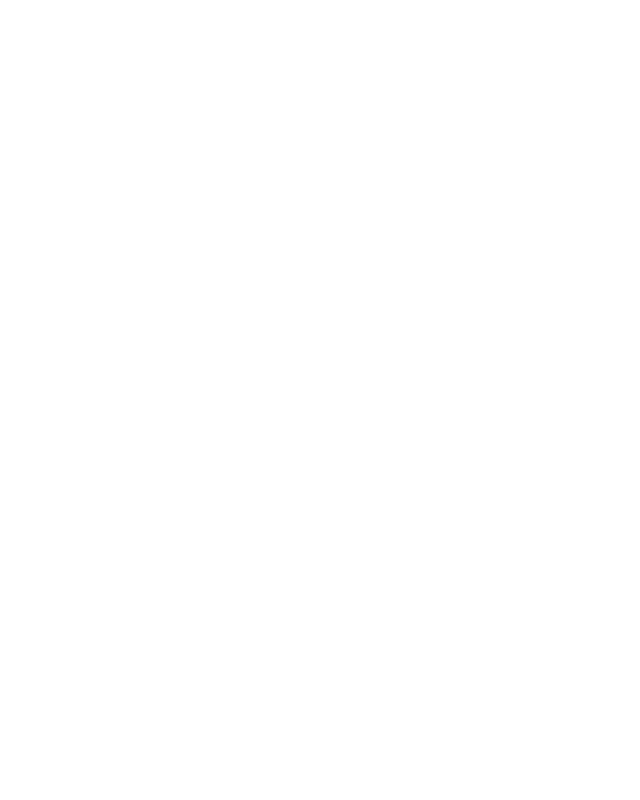
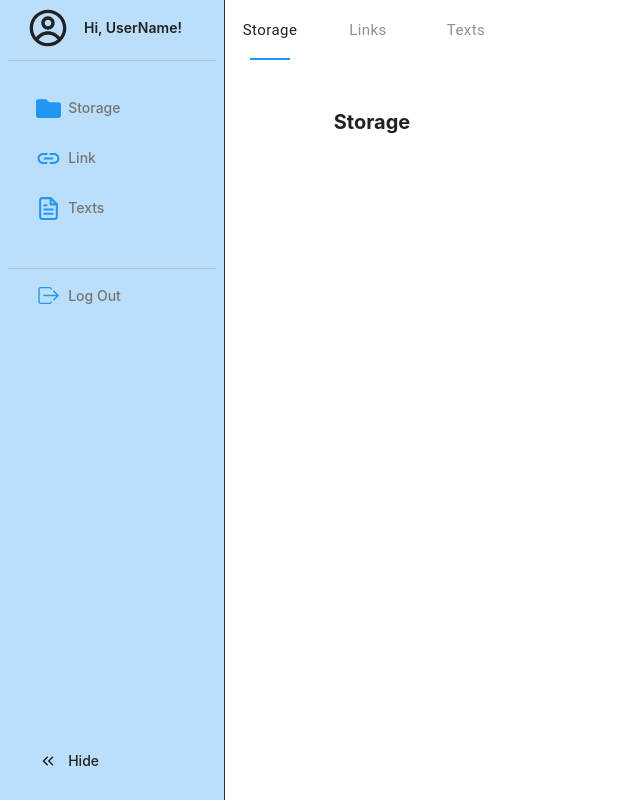
Before and after one commit to animal-squad/project-s-FE, a React (Vite) app: page /main/link in a window 1280 px wide. Before the commit this address had no page. Shown: the whole page, without its empty margins (0-640 px from the left). Built offline with nearby package versions, Linux system fonts and the light colour scheme.

Commit message:
Feat: Sidebar Navigate 적용
tabStore.ts를 headerStore.ts로 변경
sidebarStore.ts 추가
Sidebar.tsx 디자인 변경
Sidebar.tsx에 sidebarStore.ts 적용
Sidebar.tsx 각 버튼에 navigate 적용

#7

```diff
--- a/src/App.tsx
+++ b/src/App.tsx
@@ -3,6 +3,8 @@ import { BrowserRouter as Router, Routes, Route } from "react-router-dom";
 import Login from "./Pages/LoginPage";
 import Join from "./Pages/JoinPage";
 import MainPage from "./Pages/MainPage";
+
+// endpoint별로 렌더링
 
 const App = () => {
   return (
@@ -10,7 +12,9 @@ const App = () => {
       <Routes>
         <Route path="" element={<Login />} />
         <Route path="/join" element={<Join />} />
-        <Route path="/main" element={<MainPage />} />
+        <Route path="/main/storage" element={<MainPage />} />
+        <Route path="/main/link" element={<MainPage />} />
+        <Route path="/main/texts" element={<MainPage />} />
       </Routes>
     </Router>
   );
--- a/src/Layout/Header.tsx
+++ b/src/Layout/Header.tsx
@@ -3,7 +3,7 @@ import { styled } from "@mui/material/styles";
 import Tabs from "@mui/material/Tabs";
 import Tab from "@mui/material/Tab";
 import Box from "@mui/material/Box";
-import { useTabStore } from "../store/tabStore"; // Zustand 스토어 불러오기
+import { useTabStore } from "../store/headerStore"; // Zustand 스토어 불러오기
 
 interface StyledTabsProps {
   children?: React.ReactNode;
@@ -81,8 +81,8 @@ const StyledTab = styled((props: StyledTabProps) => (
 }));
 
 export default function Header() {
-  const selectedTab = useTabStore((state) => state.selectedTab); // Zustand에서 상태 불러오기
-  const setSelectedTab = useTabStore((state) => state.setSelectedTab);
+  const selectedTab = useTabStore((state) => state.selectedHeaderTab); // Zustand에서 상태 불러오기
+  const setSelectedTab = useTabStore((state) => state.setSelectedHeaderTab);
 
   const handleChange = (event: React.SyntheticEvent, newValue: number) => {
     setSelectedTab(newValue); // Zustand에 상태 업데이트
--- a/src/Layout/Sidebar.tsx
+++ b/src/Layout/Sidebar.tsx
@@ -1,4 +1,4 @@
-import React, { Dispatch, SetStateAction, useState } from "react";
+import React, { Dispatch, SetStateAction, useState, useEffect } from "react";
 import { IconType } from "react-icons";
 import { FiChevronsRight } from "react-icons/fi";
 import { FaFolder } from "react-icons/fa";
@@ -7,6 +7,8 @@ import { FiFileText } from "react-icons/fi";
 import { CgProfile } from "react-icons/cg";
 import { motion } from "framer-motion";
 import Divider from "@mui/material/Divider";
+import { useSidebarStore } from "../store/sidebarStore";
+import { useNavigate } from "react-router-dom";
 
 export const Example = () => {
   return (
@@ -19,14 +21,36 @@ export const Example = () => {
 
 const Sidebar = () => {
   const [open, setOpen] = useState(true);
-  const [selected, setSelected] = useState("Dashboard");
+
+  const selected = useSidebarStore((state) => state.selectedSidebarItem);
+  const setSelected = useSidebarStore((state)=> state.setSelectedSidebarItem);
+  const navigate = useNavigate(); // useNavigate 훅 사용
+
+  useEffect(() => {
+    switch (selected) {
+      case "Storage":
+        navigate("/main/storage");
+        break;
+      case "Link":
+        navigate("/main/link");
+        break;
+      case "Texts":
+        navigate("/main/texts");
+        break;
+      case "Log Out":
+        navigate("/logout");
+        break;
+      default:
+        break;
+    }
+  }, [selected, navigate]); // selected가 변경될 때마다 실행
 
   return (
     <motion.nav
       layout
       className="sticky top-0 h-screen shrink-0 border-r border-slate-300 bg-light_primary_color p-2"
       style={{
-        width: open ? "225px" : "fit-content",
+        width: open ? "225px" : "fit-content", // 열렸을 때 : 225px, 닫혀있을 때 : fit
       }}
     >
       <TitleSection open={open} />
@@ -86,7 +110,7 @@ const Option = ({
   IconColor: string;
   title: string;
   selected: string;
-  setSelected: Dispatch<SetStateAction<string>>;
+  setSelected: (item: string) => void;
   open: boolean;
   notifs?: number;
 }) => {
@@ -96,8 +120,9 @@ const Option = ({
       onClick={() => setSelected(title)}
       className={`relative flex h-15 w-full items-center rounded-md transition-colors bg-transparent text-primary_text ${
         selected === title
-          ? "bg-indigo-100 text-indigo-800"
-          : "text-slate-500 hover:bg-slate-100"
+          ? "border-primary_color text-primary_text shadow-lg"
+          : "text-secondary_text"
+          // 버튼 눌렸을때 / 안눌렸을때 디자인
       }`}
     >
       <motion.div
@@ -106,7 +131,7 @@ const Option = ({
       >
         <Icon color={IconColor} size="25" />
       </motion.div>
-      {open && (
+      {open && ( // 글씨 애니메이션
         <motion.span
           layout
           initial={{ opacity: 0, y: 12 }}
@@ -118,7 +143,7 @@ const Option = ({
         </motion.span>
       )}
 
-      {notifs && open && (
+      {notifs && open && ( // 알림 숫자 애니메이션
         <motion.span
           initial={{ scale: 0, opacity: 0 }}
           animate={{
@@ -136,7 +161,7 @@ const Option = ({
   );
 };
 
-const TitleSection = ({ open }: { open: boolean }) => {
+const TitleSection = ({ open }: { open: boolean }) => { // Title (프로필)
   return (
     <div className="mb-3 pb-3 ">
       <div className="flex cursor-pointer items-center justify-between rounded-md transition-colors hover:bg-slate-100">
@@ -163,8 +188,7 @@ const TitleSection = ({ open }: { open: boolean }) => {
 
 // {open && <FiChevronDown color='212121' className="mr-2" />} under first </div>
 
-const Logo = () => {
-  // Temp logo from https://logoipsum.com/
+const Logo = () => { // 로고 디자인
   return (
     <motion.div
       layout
@@ -175,7 +199,7 @@ const Logo = () => {
   );
 };
 
-const ToggleClose = ({
+const ToggleClose = ({ // 열릴때 / 닫힐때 애니메이션
   open,
   setOpen,
 }: {
--- a/src/Pages/LoginPage.tsx
+++ b/src/Pages/LoginPage.tsx
@@ -3,16 +3,16 @@ import { DotLottieReact } from "@lottiefiles/dotlottie-react";
 import { useNavigate } from "react-router-dom";
 
 const LoginPage = () => {
-  const navigate = useNavigate(); // Use the useNavigate hook
+  const navigate = useNavigate(); // useNavigate 훅 사용
 
-  // Handler for navigating to the main page
+  // 메인 페이지로 보내는 핸들러
   const handleNavigateToMain = () => {
-    navigate("/main"); // Programmatically navigate to /main
+    navigate("/main/storage");
   };
 
   return (
     <div className="relative flex items-center justify-center v-screen w-full">
-      <DotLottieReact
+      <DotLottieReact // Lottie 애니메이션
         src="src/assets/animations/fileAnimation.lottie"
         loop
         autoplay
@@ -26,12 +26,12 @@ const LoginPage = () => {
             </label>
           </div>
           <div className="flex items-center justify-center">
-            <button
+            <button // Continue with Google 버튼
               type="button"
               className="p-0 m-0 border-none bg-transparent"
-              onClick={handleNavigateToMain}
+              onClick={handleNavigateToMain} // 메인으로 이동, 추후에 여기에 로그인 기능 추가 예정
             >
-              <img
+              <img // Continue with Google 이미지
                 src="src/assets/images/web_neutral_rd_ctn.svg"
                 alt="Continue with Google"
                 className="w-auto h-auto"
--- a/src/Pages/MainPage.tsx
+++ b/src/Pages/MainPage.tsx
@@ -1,7 +1,7 @@
 import React from "react";
 import { Example } from "../Layout/Sidebar";
 import BasicTabs from "../Layout/Header";
-import { useTabStore } from "../store/tabStore"; // Zustand 스토어 불러오기
+import { useTabStore } from "../store/headerStore"; // Zustand 스토어 불러오기
 
 const StoragePage = () => (
   <label className="block text-primary_text text-xl font-bold mb-2 flex justify-center">
@@ -18,9 +18,10 @@ const TextPage = () => (
     Texts
   </label>
 );
+// 임시 화면들. 추후 Pages 내에 만들고 적용 예정
 
 const MainPage = () => {
-  const selectedTab = useTabStore((state) => state.selectedTab); // Zustand에서 상태 불러오기
+  const selectedTab = useTabStore((state) => state.selectedHeaderTab); // Zustand에서 상태 불러오기
 
   // 선택된 탭에 따라 다른 컴포넌트 렌더링
   const renderContent = () => {
--- a/src/index.css
+++ b/src/index.css
@@ -48,10 +48,10 @@ button {
   font-family: inherit;
   background-color: #1a1a1a;
   cursor: pointer;
-  transition: border-color 0.25s;
+  transition: border-color 0.5s ease-in;
 }
 button:hover {
-  border-color: #646cff;
+  border-color: #2196f3;
 }
 button:focus,
 button:focus-visible {
--- /dev/null
+++ b/src/store/headerStore.ts
@@ -0,0 +1,12 @@
+import { create } from 'zustand';
+
+// Zustand 스토어 생성
+interface TabState {
+  selectedHeaderTab: number;
+  setSelectedHeaderTab: (tabIndex: number) => void;
+}
+
+export const useTabStore = create<TabState>((set) => ({
+  selectedHeaderTab: 0, // 기본적으로 첫 번째 탭 선택
+  setSelectedHeaderTab: (tabIndex: number) => set({ selectedHeaderTab: tabIndex }),
+}));
--- /dev/null
+++ b/src/store/sidebarStore.ts
@@ -0,0 +1,12 @@
+import { create } from 'zustand';
+
+// Zustand 스토어 생성
+interface SidebarState {
+  selectedSidebarItem: string;
+  setSelectedSidebarItem: (item: string) => void;
+}
+
+export const useSidebarStore = create<SidebarState>((set) => ({
+  selectedSidebarItem: 'Dashboard', // 기본적으로 첫 번째 항목 선택
+  setSelectedSidebarItem: (item: string) => set({ selectedSidebarItem: item }),
+}));
--- a/src/store/tabStore.ts
+++ /dev/null
@@ -1,12 +0,0 @@
-import { create } from 'zustand';
-
-// Zustand 스토어 생성
-interface TabState {
-  selectedTab: number;
-  setSelectedTab: (tabIndex: number) => void;
-}
-
-export const useTabStore = create<TabState>((set) => ({
-  selectedTab: 0, // 기본적으로 첫 번째 탭 선택
-  setSelectedTab: (tabIndex: number) => set({ selectedTab: tabIndex }),
-}));
```
